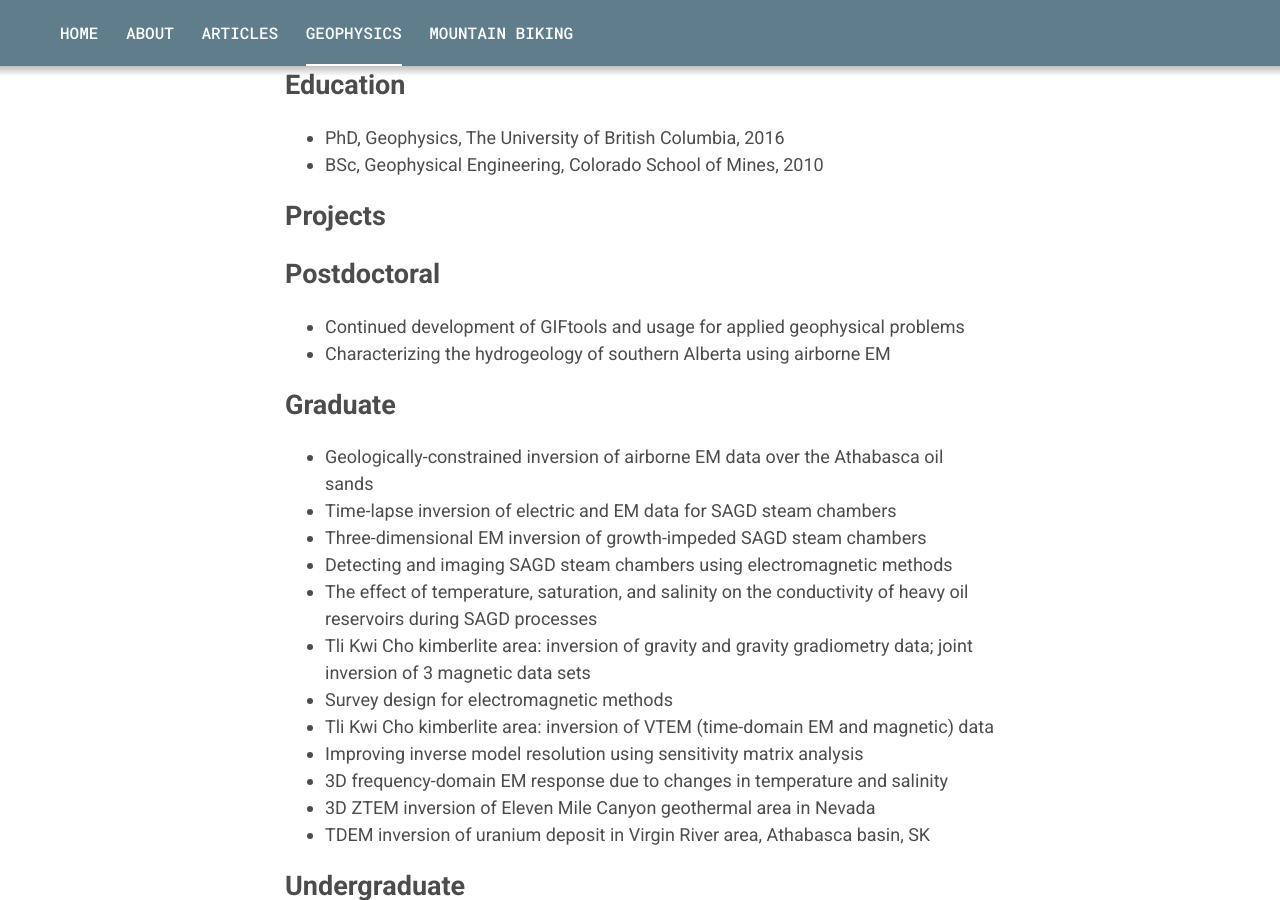
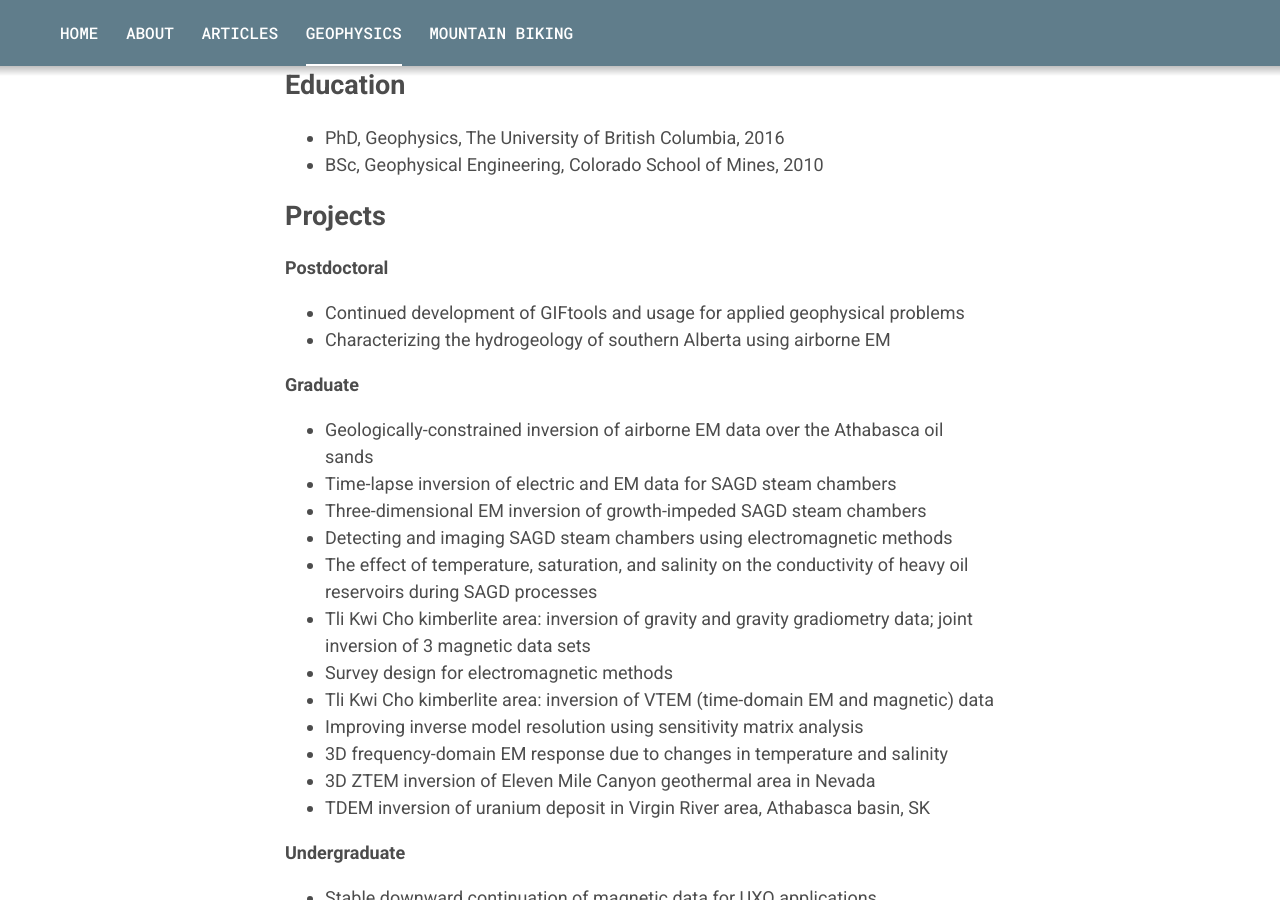
Before and after one commit to sdevriese/sdevriese.github.io, a Jekyll site: the page built from _pages/geophysics.markdown, in a window 1280 px wide and 900 px high, scrolled down 331 px. Built offline with Jekyll 4.4.1, drawn with Linux system fonts in a browser that asks for light colours.

```diff
--- a/_pages/geophysics.markdown
+++ b/_pages/geophysics.markdown
@@ -13,12 +13,12 @@ This page is for anything geophysics related, including my projects and publicat
 
 # Projects
 
-## Postdoctoral
+**Postdoctoral**
 
 * Continued development of GIFtools and usage for applied geophysical problems
 * Characterizing the hydrogeology of southern Alberta using airborne EM
 
-## Graduate
+**Graduate**
 
 * Geologically-constrained inversion of airborne EM data over the Athabasca oil sands
 * Time-lapse inversion of electric and EM data for SAGD steam chambers
@@ -33,7 +33,7 @@ This page is for anything geophysics related, including my projects and publicat
 * 3D ZTEM inversion of Eleven Mile Canyon geothermal area in Nevada
 * TDEM inversion of uranium deposit in Virgin River area, Athabasca basin, SK
 
-## Undergraduate
+**Undergraduate**
 
 * Stable downward continuation of magnetic data for UXO applications
 * Geophysics for archaeology at Chimney Rock Great House, CO
```
